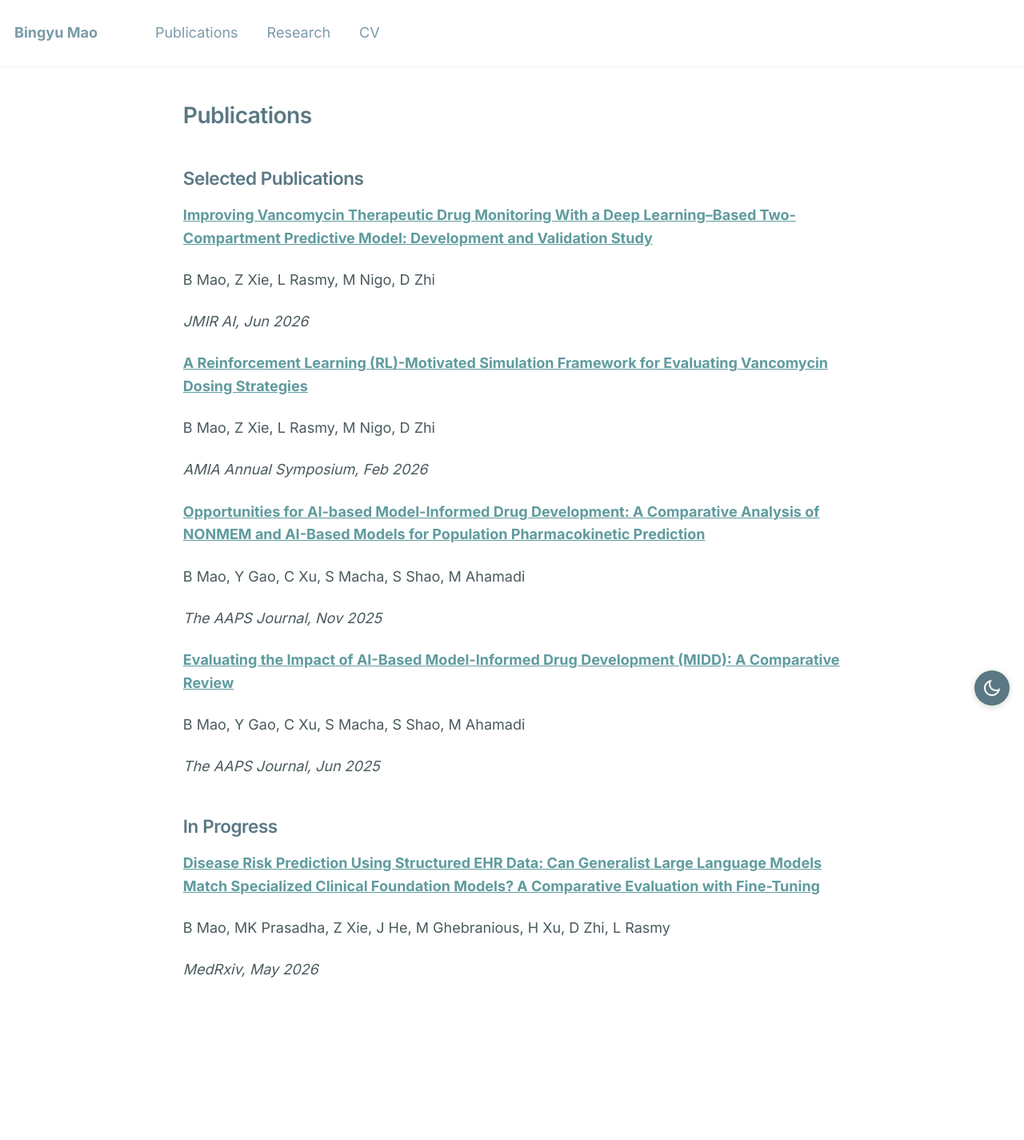
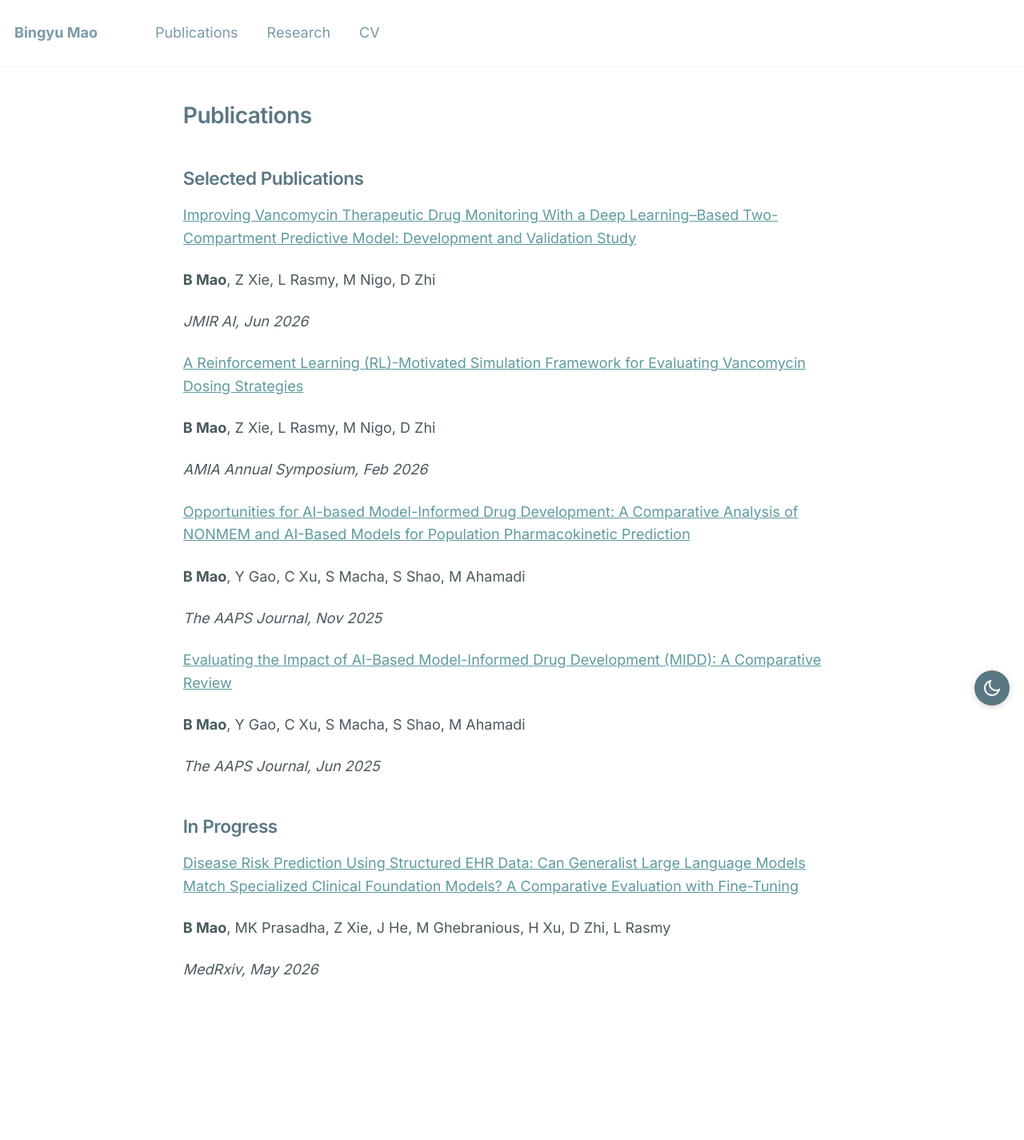
Before and after one commit to BingyuMao/BingyuMao.github.io, a Jekyll site: the page built from _pages/publications.md, in a window 1280 px wide. Shown: the whole page at 80% size. Built offline with Jekyll 4.4.1, drawn with Linux system fonts in a browser that asks for light colours.

```diff
--- a/_pages/publications.md
+++ b/_pages/publications.md
@@ -8,38 +8,38 @@ author_profile: false
 ## Selected Publications
 
 
-[**Improving Vancomycin Therapeutic Drug Monitoring With a Deep Learning–Based Two-Compartment Predictive Model: Development and Validation Study**](https://ai.jmir.org/2026/1/e81103)
+[Improving Vancomycin Therapeutic Drug Monitoring With a Deep Learning–Based Two-Compartment Predictive Model: Development and Validation Study](https://ai.jmir.org/2026/1/e81103)
 
-B Mao, Z Xie, L Rasmy, M Nigo, D Zhi
+**B Mao**, Z Xie, L Rasmy, M Nigo, D Zhi
 
 *JMIR AI, Jun 2026*
 
 
-[**A Reinforcement Learning (RL)-Motivated Simulation Framework for Evaluating Vancomycin Dosing Strategies**](https://pmc.ncbi.nlm.nih.gov/articles/PMC12919618/)
+[A Reinforcement Learning (RL)-Motivated Simulation Framework for Evaluating Vancomycin Dosing Strategies](https://pmc.ncbi.nlm.nih.gov/articles/PMC12919618/)
 
-B Mao, Z Xie, L Rasmy, M Nigo, D Zhi
+**B Mao**, Z Xie, L Rasmy, M Nigo, D Zhi
 
 *AMIA Annual Symposium, Feb 2026*
 
 
-[**Opportunities for AI-based Model-Informed Drug Development: A Comparative Analysis of NONMEM and AI-Based Models for Population Pharmacokinetic Prediction**](https://link.springer.com/article/10.1208/s12248-025-01121-x)
+[Opportunities for AI-based Model-Informed Drug Development: A Comparative Analysis of NONMEM and AI-Based Models for Population Pharmacokinetic Prediction](https://link.springer.com/article/10.1208/s12248-025-01121-x)
 
-B Mao, Y Gao, C Xu, S Macha, S Shao, M Ahamadi
+**B Mao**, Y Gao, C Xu, S Macha, S Shao, M Ahamadi
 
 *The AAPS Journal, Nov 2025*
 
 
-[**Evaluating the Impact of AI-Based Model-Informed Drug Development (MIDD): A Comparative Review**](https://link.springer.com/article/10.1208/s12248-025-01075-0)
+[Evaluating the Impact of AI-Based Model-Informed Drug Development (MIDD): A Comparative Review](https://link.springer.com/article/10.1208/s12248-025-01075-0)
 
-B Mao, Y Gao, C Xu, S Macha, S Shao, M Ahamadi
+**B Mao**, Y Gao, C Xu, S Macha, S Shao, M Ahamadi
 
 *The AAPS Journal, Jun 2025*
 
 
 ## In Progress
 
-[**Disease Risk Prediction Using Structured EHR Data: Can Generalist Large Language Models Match Specialized Clinical Foundation Models? A Comparative Evaluation with Fine-Tuning**](https://www.medrxiv.org/content/10.64898/2026.04.24.26351503v1)
+[Disease Risk Prediction Using Structured EHR Data: Can Generalist Large Language Models Match Specialized Clinical Foundation Models? A Comparative Evaluation with Fine-Tuning](https://www.medrxiv.org/content/10.64898/2026.04.24.26351503v1)
 
-B Mao, MK Prasadha, Z Xie, J He, M Ghebranious, H Xu, D Zhi, L Rasmy
+**B Mao**, MK Prasadha, Z Xie, J He, M Ghebranious, H Xu, D Zhi, L Rasmy
 
 *MedRxiv, May 2026*
```
